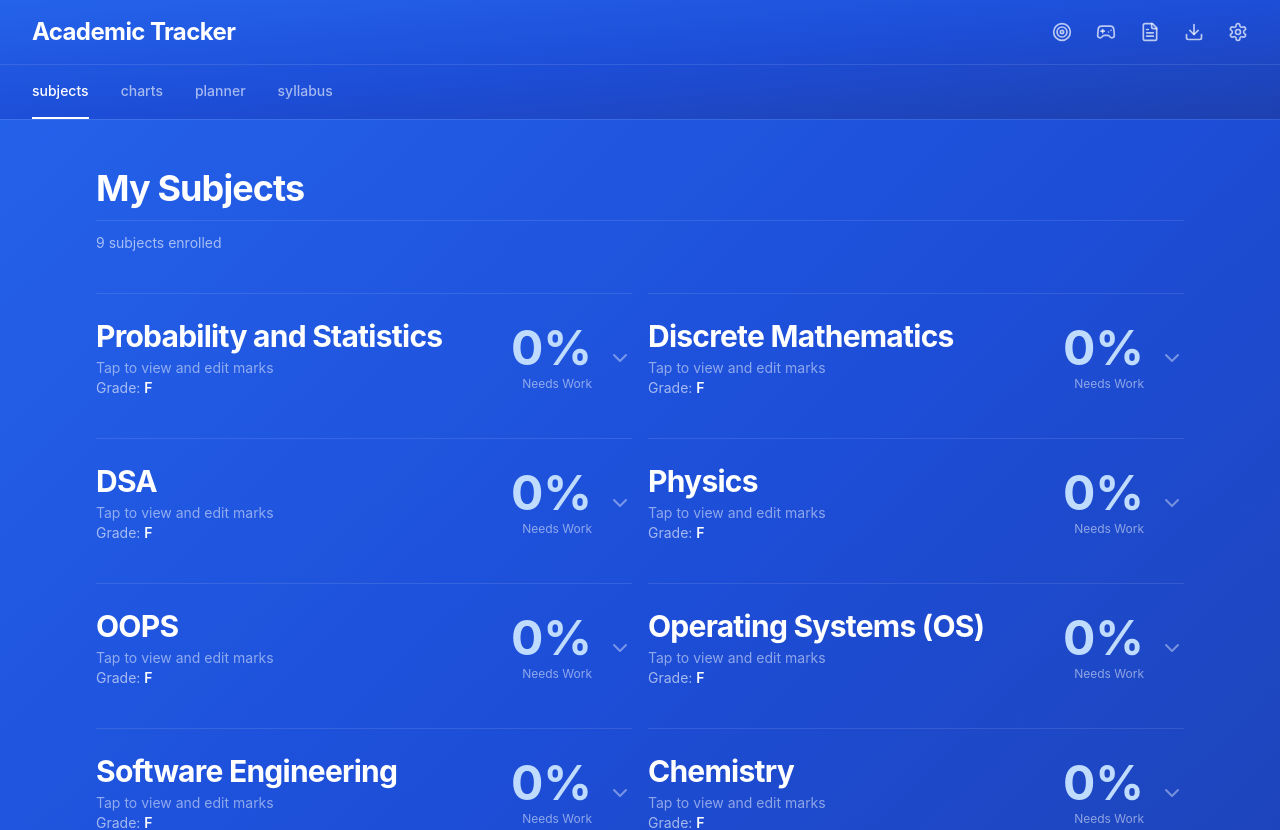
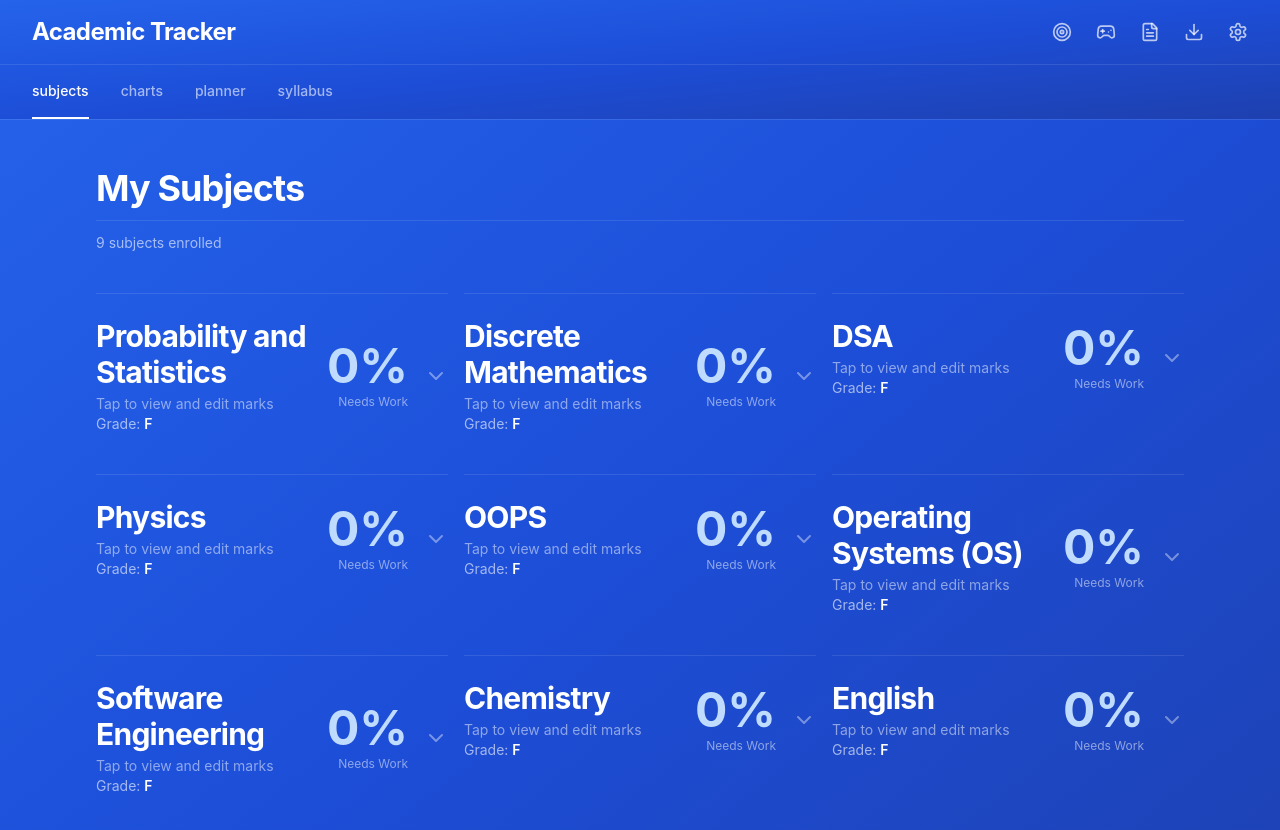
Before and after one commit to ArhamChoudhary-ui/Academic-Tracker, a React (Vite) app: page / in a window 1280 px wide. Shown: the top 830 px of the page. Built offline with nearby package versions, Linux system fonts and the light colour scheme.

Commit message:
Fix subject card expansion to span full grid row

```diff
--- a/src/App.jsx
+++ b/src/App.jsx
@@ -40,6 +40,7 @@ import {
 
 function App() {
   const [subjectsData, setSubjectsData] = useState(null);
+  const [expandedSubject, setExpandedSubject] = useState(null);
   const [isLoading, setIsLoading] = useState(true);
   const [introStage, setIntroStage] = useState("splash");
   const [loadingComplete, setLoadingComplete] = useState(false);
@@ -193,14 +194,28 @@ function App() {
                     {SUBJECTS.length} subjects enrolled
                   </p>
                 </div>
-                <div className="grid grid-cols-1 xl:grid-cols-2 gap-4">
+                <div className="grid grid-cols-1 md:grid-cols-2 xl:grid-cols-3 gap-4 auto-rows-auto">
                   {SUBJECTS.map((subject) => (
-                    <SubjectCard
+                    <div
                       key={subject}
-                      subject={subject}
-                      subjectData={subjectsData[subject]}
-                      onUpdate={handleSubjectUpdate}
-                    />
+                      className={
+                        expandedSubject === subject ?
+                          "md:col-span-2 xl:col-span-3"
+                        : ""
+                      }
+                    >
+                      <SubjectCard
+                        subject={subject}
+                        subjectData={subjectsData[subject]}
+                        onUpdate={handleSubjectUpdate}
+                        isExpanded={expandedSubject === subject}
+                        onToggle={() =>
+                          setExpandedSubject((prev) =>
+                            prev === subject ? null : subject,
+                          )
+                        }
+                      />
+                    </div>
                   ))}
                 </div>
               </div>
--- a/src/components/SubjectCard.jsx
+++ b/src/components/SubjectCard.jsx
@@ -7,8 +7,13 @@ import {
   calculateUnscaledInternal,
 } from "../utils/calculations";
 import { Check, ChevronDown, ChevronUp, Save } from "lucide-react";
-const SubjectCard = ({ subject, subjectData, onUpdate }) => {
-  const [isExpanded, setIsExpanded] = useState(false);
+const SubjectCard = ({
+  subject,
+  subjectData,
+  onUpdate,
+  isExpanded = false,
+  onToggle,
+}) => {
   const [marks, setMarks] = useState(subjectData.marks);
   const [classAverage, setClassAverage] = useState(
     subjectData.classAverage || {},
@@ -70,11 +75,11 @@ const SubjectCard = ({ subject, subjectData, onUpdate }) => {
       }`}
     >
       <div
-        onClick={() => setIsExpanded(!isExpanded)}
+        onClick={onToggle}
         onKeyDown={(e) => {
           if (e.key === "Enter" || e.key === " ") {
             e.preventDefault();
-            setIsExpanded(!isExpanded);
+            onToggle?.();
           }
         }}
         role="button"
```
